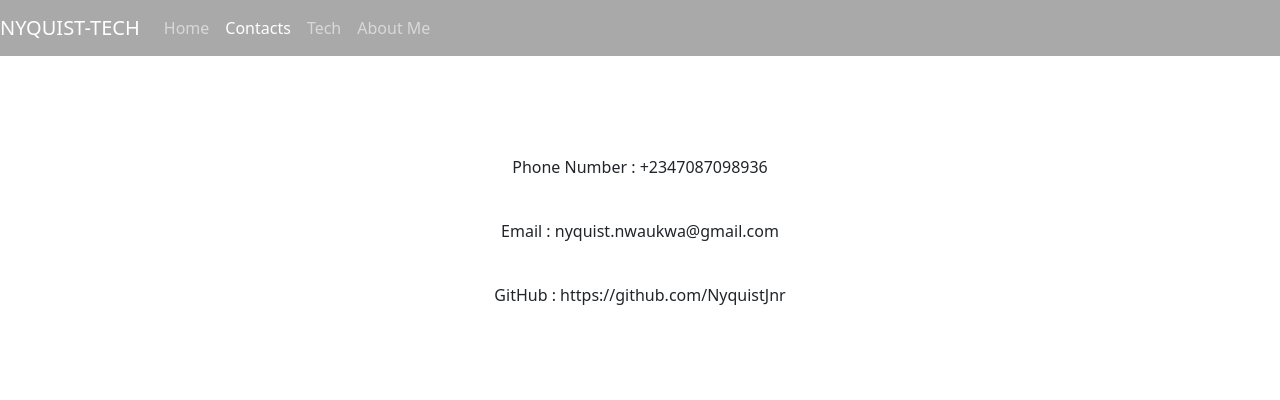
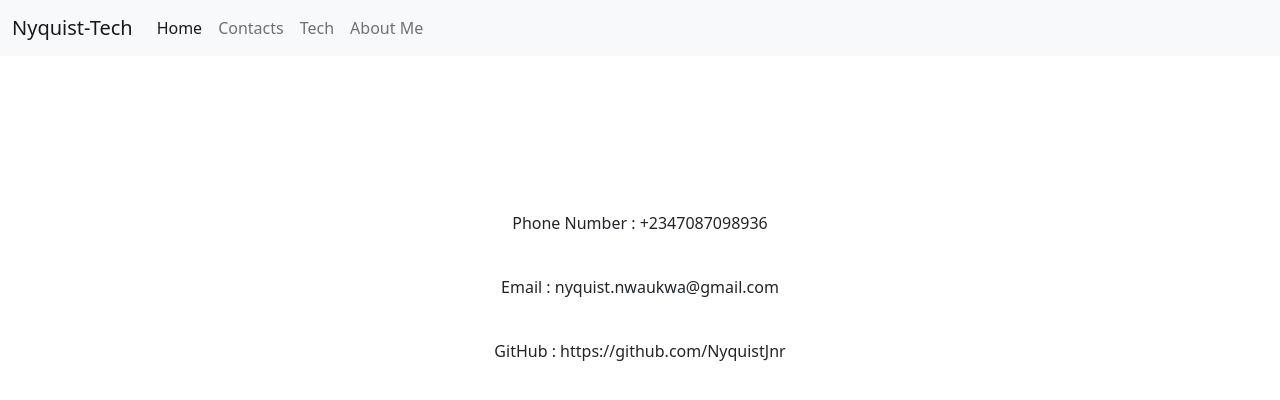
Before and after one commit to NyquistJnr/NyquistJnr.github.io, a plain HTML site: page contact.html in a window 1280 px wide. Drawn offline with nearby package versions, Linux system fonts and the light colour scheme.

Commit message:
Update contact.html

```diff
--- a/contact.html
+++ b/contact.html
@@ -43,26 +43,30 @@
 
     <body>
 
-    <nav class="navbar navbar-dark colorNav fixed-top navbar-expand-sm">
-
-        <button type="button" class="navbar-toggler" data-toggle="collapse" data-target="#Navbar"><span class="navbar-toggler-icon"></span></button>
-
-        <a class="navbar-brand mr-auto" href="./index.html">NYQUIST-TECH</a>
-
-        <div class="collapse navbar-collapse" id="Navbar">
-
-            <ul class="navbar-nav mr-auto">
-
-                <li class="nav-item"><a class="nav-link" href="./index.html">Home</a></li>
-                <li class="nav-item"><a class="nav-link active" href="#">Contacts</a></li>
-                <li class="nav-item"><a class="nav-link" href="./tech.html">Tech</a></li>
-                <li class="nav-item"><a class="nav-link" href="./aboutme.html">About Me</a></li>
-
-            </ul>
-
-        </div>
-
-    </nav>
+      <nav class="navbar navbar-expand-lg colorNav navbar-light bg-light">
+  <div class="container-fluid">
+    <a class="navbar-brand" href="./index.html">Nyquist-Tech</a>
+    <button class="navbar-toggler" type="button" data-bs-toggle="collapse" data-bs-target="#navbarNav" aria-controls="navbarNav" aria-expanded="false" aria-label="Toggle navigation">
+      <span class="navbar-toggler-icon"></span>
+    </button>
+    <div class="collapse navbar-collapse" id="navbarNav">
+      <ul class="navbar-nav">
+        <li class="nav-item">
+          <a class="nav-link active" aria-current="page" href="./index.html">Home</a>
+        </li>
+        <li class="nav-item">
+          <a class="nav-link" href="#">Contacts</a>
+        </li>
+        <li class="nav-item">
+          <a class="nav-link" href="./tech.html">Tech</a>
+        </li>
+        <li class="nav-item">
+          <a class="nav-link" href="./aboutme.html">About Me</a>
+        </li>
+      </ul>
+    </div>
+  </div>
+</nav>
 
         <div class="correctMargin">
 
```
